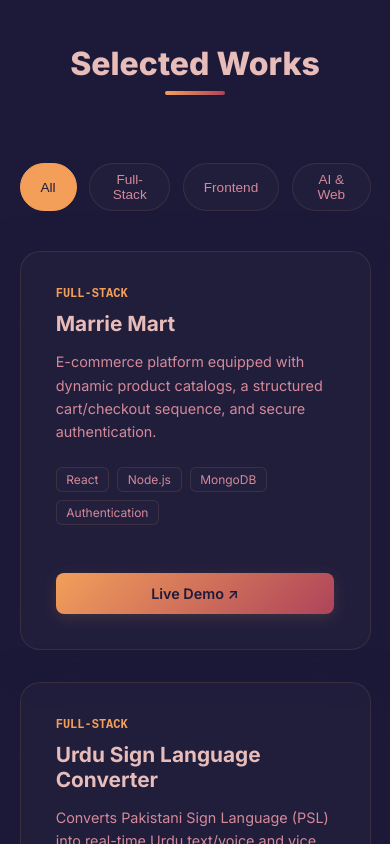
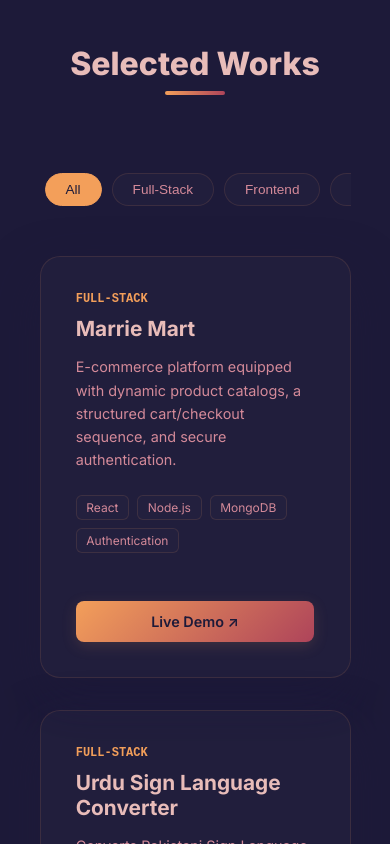
Before and after one commit to Marrie792-design/portfolioo-frontend, a React (Vite) app in the folder portfolio-frontend/: page / in a window 390 px wide. Shown: the part 3365-4209 px from the top of the page. Built offline with nearby package versions, Linux system fonts and the light colour scheme.

Commit message:
Fix: Centered mobile project cards and made filter bar swipeable

```diff
--- a/portfolio-frontend/index.html
+++ b/portfolio-frontend/index.html
@@ -4,7 +4,7 @@
     <meta charset="UTF-8" />
     <link rel="icon" type="image/svg+xml" href="/favicon.svg" />
     <meta name="viewport" content="width=device-width, initial-scale=1.0" />
-    <title>portfolio-frontend</title>
+    <title>Mariam Mushtaq</title>
     <link rel="preconnect" href="https://fonts.googleapis.com">
   <link rel="preconnect" href="https://fonts.gstatic.com" crossorigin>
   <link href="https://fonts.googleapis.com/css2?family=Inter:wght@300;400;500;600;700;800&display=swap" rel="stylesheet">
--- a/portfolio-frontend/src/pagess/Portfolioo.css
+++ b/portfolio-frontend/src/pagess/Portfolioo.css
@@ -1220,3 +1220,65 @@ section {
     display: flex;
   }
 }
+
+
+
+
+
+
+
+
+/* 1. Global Page Protection (Taaki koi bhi element page ko right side par stretch na kare) */
+html, body {
+    max-width: 100vw;
+    overflow-x: hidden;
+}
+
+@media (max-width: 768px) {
+    /* 2. Projects Section ki padding ko dono sides se equal (20px) kiya */
+    .projects-section {
+        padding-left: 20px !important;
+        padding-right: 20px !important;
+        width: 100% !important;
+        box-sizing: border-box !important;
+    }
+
+    /* 3. Projects Grid aur Cards ko block-level par lakar screen ke andar constrain kiya */
+    .projects-grid {
+        display: flex !important;
+        flex-direction: column !important;
+        align-items: center !important;
+        width: 100% !important;
+        padding: 0 !important;
+        margin: 0 auto !important;
+        box-sizing: border-box !important;
+    }
+
+    .project-card {
+        width: 100% !important;
+        max-width: 100% !important; /* Card hamesha padding ke andar rahega */
+        margin-left: 0 !important;
+        margin-right: 0 !important;
+        box-sizing: border-box !important;
+    }
+
+    /* 4. Filter Bar ko screen se bahar bhagne se roka aur smooth swipe-scroll de diya */
+    .filter-bar {
+        display: flex !important;
+        overflow-x: auto !important; /* Mobile par swipe scroll enabled */
+        white-space: nowrap !important; /* Buttons ko ek hi line mein rakhega */
+        width: 100% !important;
+        padding: 10px 5px !important;
+        justify-content: flex-start !important; /* Scroll left se start hoga */
+        gap: 10px !important;
+        box-sizing: border-box !important;
+
+        /* Hide Scrollbar for clean look */
+        scrollbar-width: none; /* Firefox */
+        -ms-overflow-style: none; /* IE/Edge */
+    }
+
+    .filter-bar::-webkit-scrollbar {
+        display: none; /* Safari and Chrome */
+    }
+}
```
